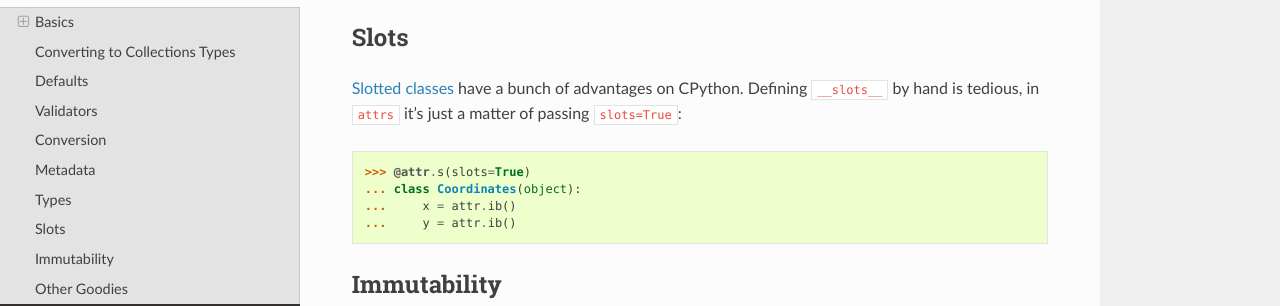
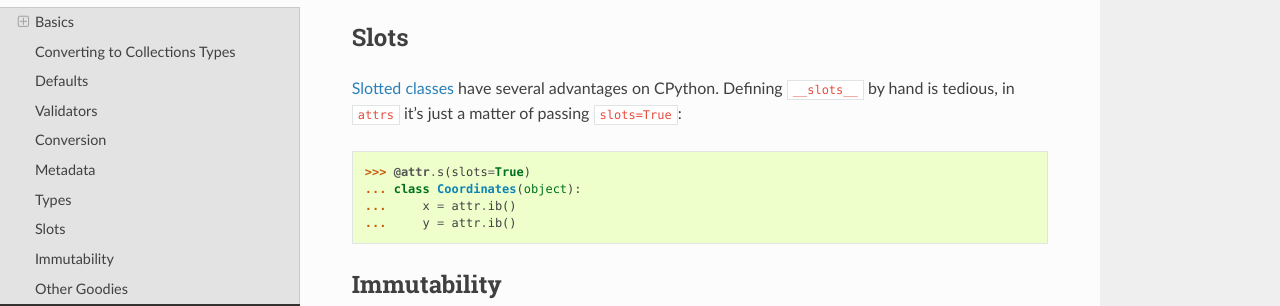
Before and after one commit to python-attrs/attrs, a Sphinx documentation site: the page built from docs/examples.rst, in a window 1280 px wide and 900 px high, scrolled down 9746 px. Shown: the part 179-485 px from the top of the window. Built offline with Sphinx 7.4.7 and the Read the Docs theme 2.0.0, drawn with Linux system fonts in a browser that asks for light colours.

Commit message:
Fix docs for Sphinx 3

```diff
--- a/docs/examples.rst
+++ b/docs/examples.rst
@@ -539,7 +539,7 @@
 Slots
 -----
 
-:term:`Slotted classes` have a bunch of advantages on CPython.
+:term:`Slotted classes <slotted classes>` have several advantages on CPython.
 Defining ``__slots__`` by hand is tedious, in ``attrs`` it's just a matter of passing ``slots=True``:
 
 .. doctest::
```
